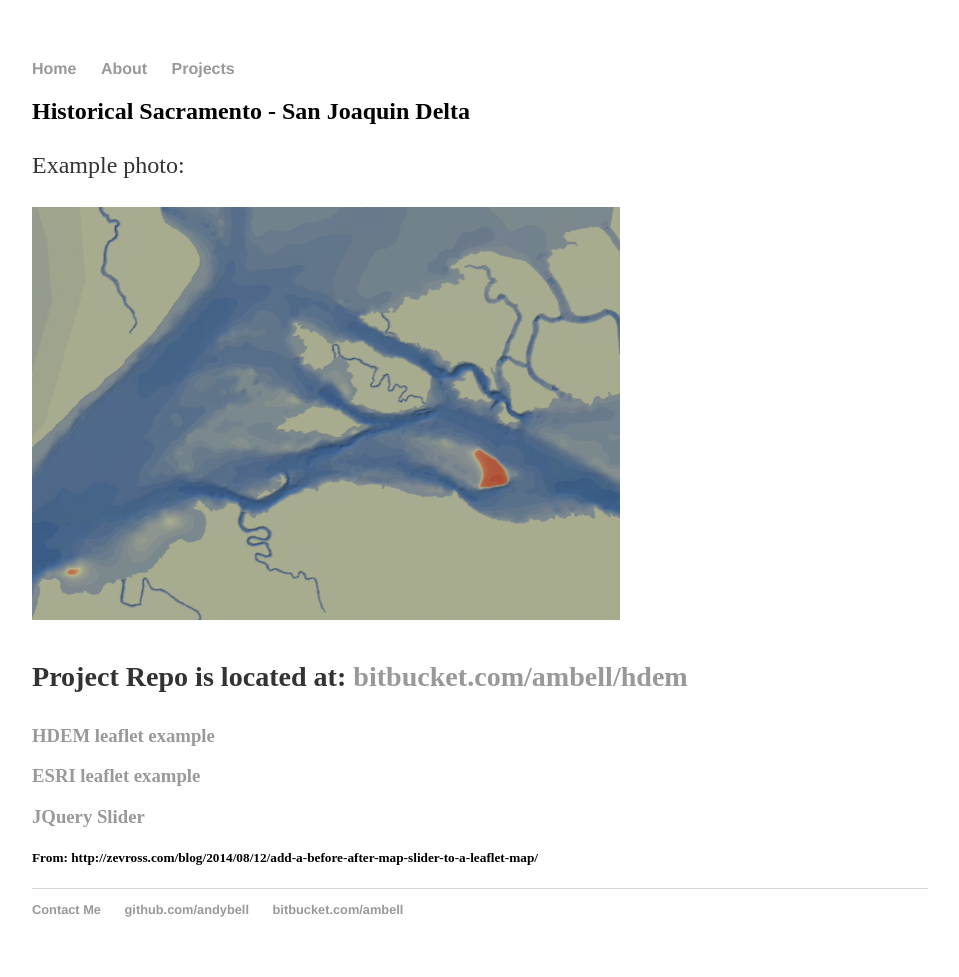
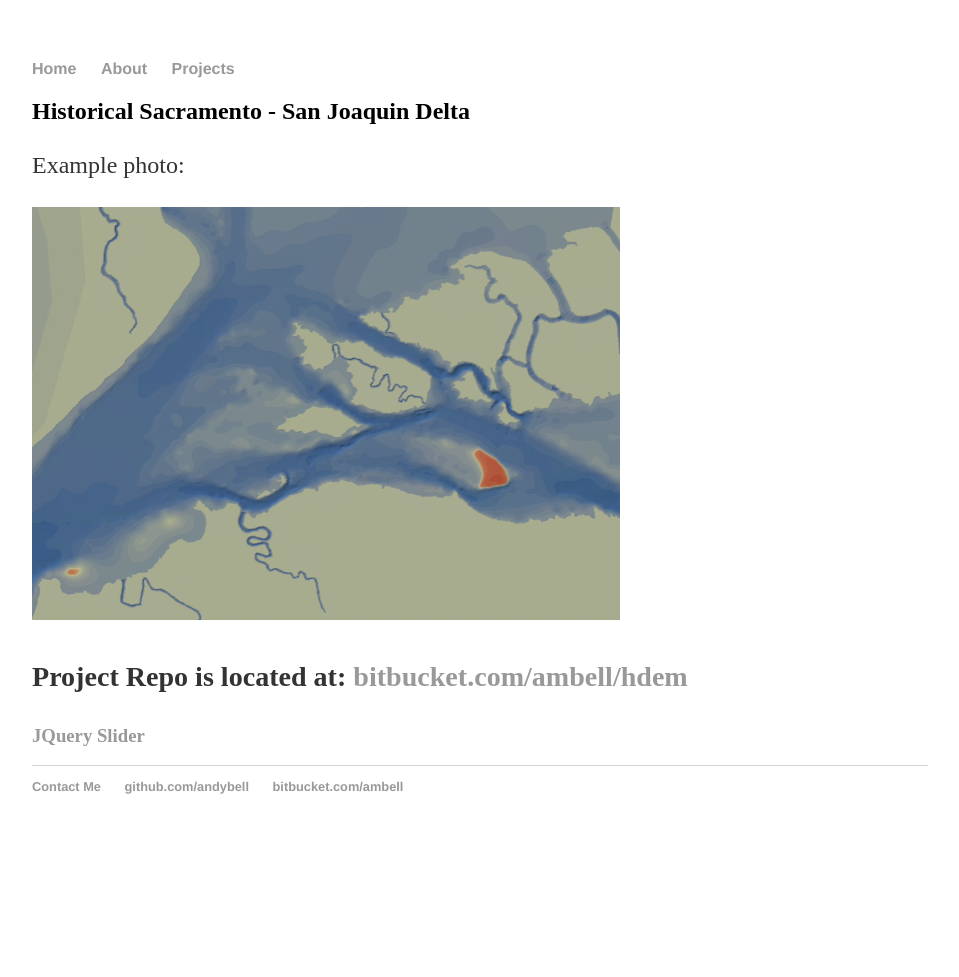
Before and after one commit to andybell/andybell.github.io, a Jekyll site: the page built from projects/hdem.html, in a window 1280 px wide. Shown: the whole page, without its empty margins (160-1119 px from the left). Built offline with Jekyll 4.4.1, drawn with Linux system fonts in a browser that asks for light colours; after the commit the page ends 900 px from its top, so only the background shows below that.

```diff
--- a/projects/hdem.html
+++ b/projects/hdem.html
@@ -11,16 +11,6 @@ title: Historical Delta Project Page
 	<p>Project Repo is located at: <a href="https://bitbucket.org/ambell/hdem">bitbucket.com/ambell/hdem</a></p>
 	</h3>
 
-	<h3><a href="/projects/leaflet_esri.html">HDEM leaflet example</a></h3>
-
-	<h3><a href="/projects/test.html">ESRI leaflet example</a></h3>
-
-
-	<h3><a href="/projects/before_after_slider.html">JQuery Slider</a></h3>
-
-	<h5>From: http://zevross.com/blog/2014/08/12/add-a-before-after-map-slider-to-a-leaflet-map/</h5>
-
-
-
+	<h3><a href="/before_after_slider.html">JQuery Slider</a></h3>
 
 </div><!-- /.blurb -->
```
Also changed, not shown: projects/leaflet_esri.html (deleted, +0 -51 lines), projects/test.html (deleted, +0 -32 lines).
